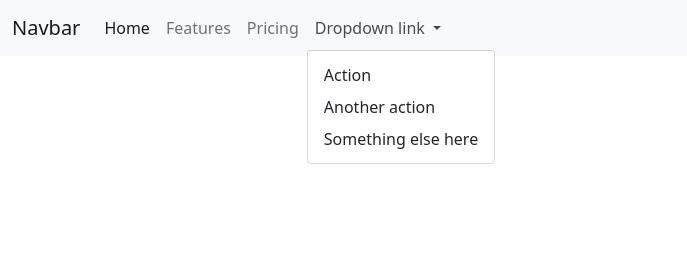
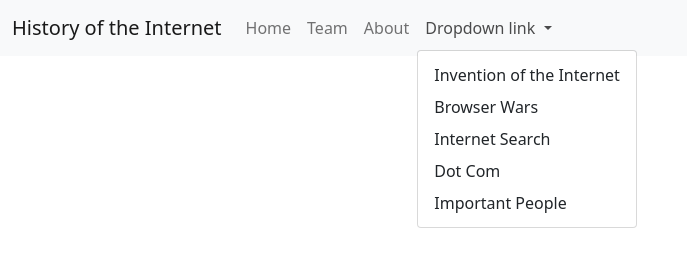
Before and after one commit to DavidJL1997/InternetHistory, a plain HTML site: page docs/index.html in a window 1280 px wide. Both pictures are taken after a click on the button "Dropdown link". Shown: the whole page, without its empty margins (0-687 px from the left). Drawn offline with nearby package versions, Linux system fonts and the light colour scheme.

Commit message:
editted template added new names for tabs

```diff
--- a/docs/index.html
+++ b/docs/index.html
@@ -3,7 +3,7 @@
 <head>
     <!-- Required meta tags -->
     <meta charset="utf-8">
-    <meta name="viewport" content="width=device-width, initial-scale=1">
+    <meta name="viewport" content="width=device-width, initial-scale=1, shrink-to-fit= no">
 
     <!-- Bootstrap CSS -->
     <link href="https://cdn.jsdelivr.net/npm/bootstrap@5.0.0-beta2/dist/css/bootstrap.min.css" rel="stylesheet" integrity="sha384-BmbxuPwQa2lc/FVzBcNJ7UAyJxM6wuqIj61tLrc4wSX0szH/Ev+nYRRuWlolflfl" crossorigin="anonymous">
@@ -13,29 +13,31 @@
 <body>
 <nav class="navbar navbar-expand-lg navbar-light bg-light">
     <div class="container-fluid">
-        <a class="navbar-brand" href="#">Navbar</a>
+        <a class="navbar-brand" href="index.html">History of the Internet</a>
         <button class="navbar-toggler" type="button" data-bs-toggle="collapse" data-bs-target="#navbarNavDropdown" aria-controls="navbarNavDropdown" aria-expanded="false" aria-label="Toggle navigation">
             <span class="navbar-toggler-icon"></span>
         </button>
         <div class="collapse navbar-collapse" id="navbarNavDropdown">
             <ul class="navbar-nav">
                 <li class="nav-item">
-                    <a class="nav-link active" aria-current="page" href="#">Home</a>
+                    <a class="nav-link " aria-current="page" href="index.html">Home</a>
                 </li>
                 <li class="nav-item">
-                    <a class="nav-link" href="#">Features</a>
+                    <a class="nav-link" href="team.html">Team</a>
                 </li>
                 <li class="nav-item">
-                    <a class="nav-link" href="#">Pricing</a>
+                    <a class="nav-link" href="about.html">About</a>
                 </li>
-                <li class="nav-item dropdown">
+                <li class="nav-item active dropdown">
                     <a class="nav-link dropdown-toggle" href="#" id="navbarDropdownMenuLink" role="button" data-bs-toggle="dropdown" aria-expanded="false">
                         Dropdown link
                     </a>
                     <ul class="dropdown-menu" aria-labelledby="navbarDropdownMenuLink">
-                        <li><a class="dropdown-item" href="#">Action</a></li>
-                        <li><a class="dropdown-item" href="#">Another action</a></li>
-                        <li><a class="dropdown-item" href="#">Something else here</a></li>
+                        <li><a class="dropdown-item" href="#">Invention of the Internet</a></li>
+                        <li><a class="dropdown-item" href="#">Browser Wars</a></li>
+                        <li><a class="dropdown-item" href="#">Internet Search</a></li>
+                        <li><a class="dropdown-item" href="#">Dot Com</a></li>
+                        <li><a class="dropdown-item" href="#">Important People</a></li>
                     </ul>
                 </li>
             </ul>
```
